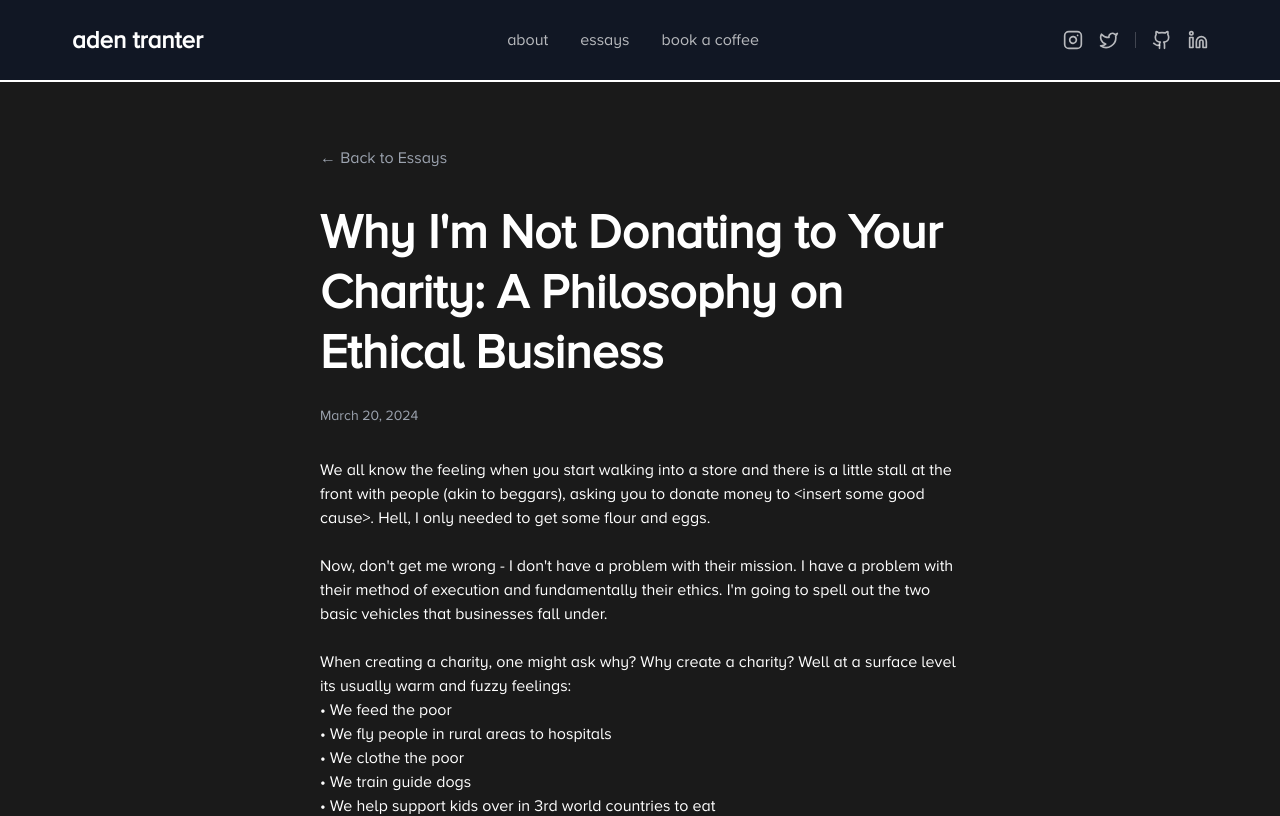
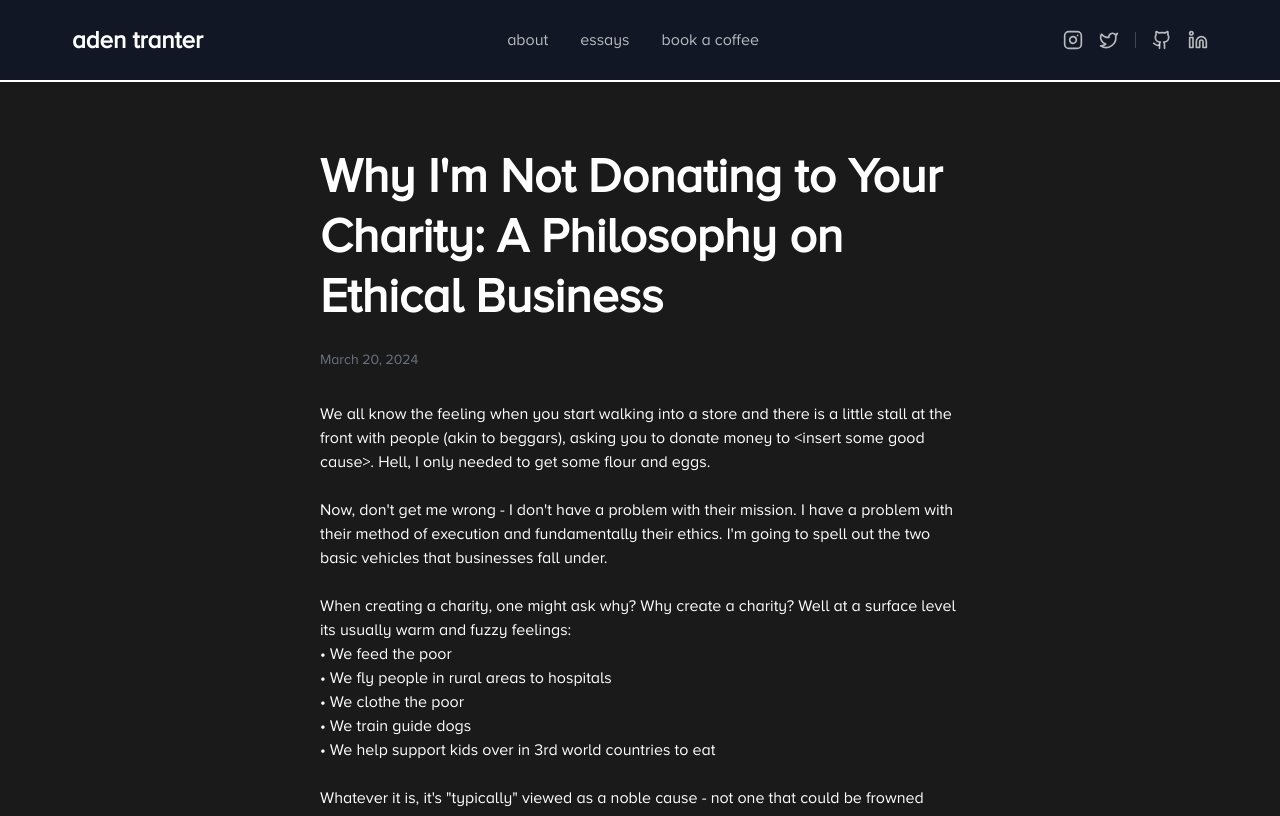
Before and after one commit to adentranter/adentranter.com, a Next.js app: page /essays/charity-philosophy in a window 1280 px wide. Shown: the top 816 px of the page. Built offline with nearby package versions, Linux system fonts and the light colour scheme.

Commit message:
woo, top #2

```diff
--- a/src/app/essays/[slug]/page.tsx
+++ b/src/app/essays/[slug]/page.tsx
@@ -1,29 +1,33 @@
+
+
+import { Metadata } from 'next'
 import { essays } from '../data'
 import { notFound } from 'next/navigation'
-import { Metadata } from 'next'
-import Link from 'next/link'
 
-type Props = {
-  params: { slug: string }
-}
 
-export async function generateMetadata({ params }: Props): Promise<Metadata> {
-  const essay = essays[params.slug]
+
+export async function generateMetadata({ params }: { params: Promise<{ slug: string }> }): Promise<Metadata> {
+  const slug = (await params).slug
+  const essay = essays[slug]
 
   if (!essay) {
     return {
-      title: 'Essay Not Found'
+      title: 'Essay Not Found',
     }
   }
 
   return {
     title: `${essay.title} | Aden Tranter`,
-    description: essay.excerpt || essay.title,
+    description: essay.excerpt || 'Thoughts on software, startups, and figuring things out.',
   }
 }
-
-export default async function EssayPage({ params }: Props) {
-  const essay = essays[params.slug]
+export default async function Page({
+  params,
+}: {
+  params: Promise<{ slug: string }>
+}) {
+  const slug = (await params).slug
+  const essay = essays[slug]
 
   if (!essay) {
     notFound()
@@ -31,16 +35,9 @@ export default async function EssayPage({ params }: Props) {
 
   return (
     <div className="max-w-2xl mx-auto py-16 px-4">
-      <Link
-        href="/essays"
-        className="text-gray-400 hover:text-accent-secondary transition-colors mb-8 inline-block"
-      >
-        ← Back to Essays
-      </Link>
-
       <article className="prose dark:prose-invert">
         <h1>{essay.title}</h1>
-        <time className="text-sm text-gray-400 block mb-8">
+        <time className="text-sm text-gray-500 block mb-8">
           {new Date(essay.date).toLocaleDateString('en-US', {
             year: 'numeric',
             month: 'long',
```
